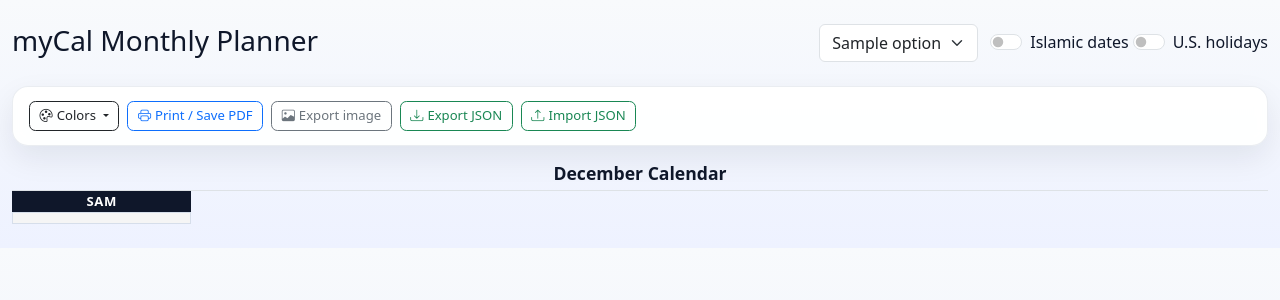
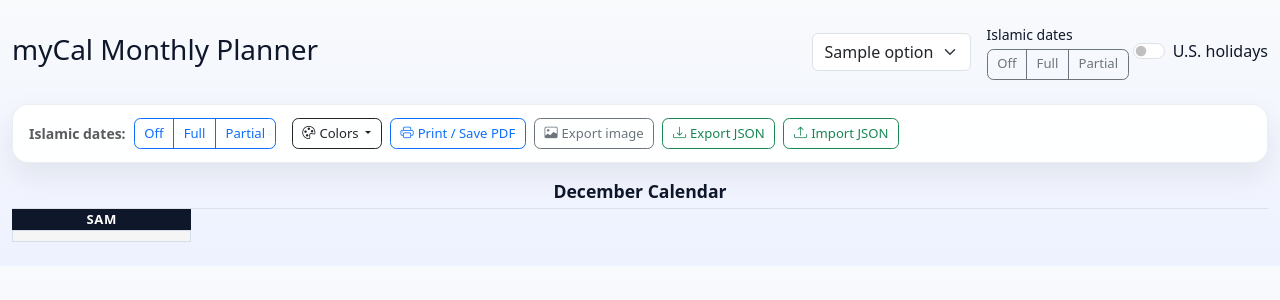
Before and after one commit to anasmangla/myCal, a Flask app: template app/templates/index.html in a window 1280 px wide. Shown: the top 300 px of the page. Run offline with Flask 3, Linux system fonts and the light colour scheme; the template is opened without the code that fills it: most values are stand-ins (such as "Sample title", 1, 10 or a date in 2020).

Commit message:
Add always-visible Islamic mode quick toggle in toolbar

```diff
--- a/app/static/css/styles.css
+++ b/app/static/css/styles.css
@@ -38,6 +38,8 @@ body {
   border-radius: 1rem;
   box-shadow: var(--shadow);
   padding: 0.85rem 1rem;
+  position: relative;
+  z-index: 1200;
 }
 
 .action-bar {
@@ -54,6 +56,7 @@ body {
 
 .color-settings-menu {
   min-width: 15rem;
+  z-index: 1300;
 }
 
 .no-print .btn {
--- a/app/static/js/app.js
+++ b/app/static/js/app.js
@@ -1,5 +1,20 @@
 document.addEventListener('DOMContentLoaded', () => {
   const data = window.CALENDAR_DATA;
+  const islamicFormatter = new Intl.DateTimeFormat('en-u-ca-islamic', { month: 'long', day: 'numeric', timeZone: 'UTC' });
+  const islamicMonthNameMap = {
+    Muharram: 'Muharram',
+    Safar: 'Safar',
+    "Rabiʻ I": 'Rabi al-Awwal',
+    "Rabiʻ II": 'Rabi al-Thani',
+    'Jumada I': 'Jumada al-Awwal',
+    'Jumada II': 'Jumada al-Thani',
+    Rajab: 'Rajab',
+    "Shaʻban": "Sha'ban",
+    Ramadan: 'Ramadhan',
+    Shawwal: 'Shawwal',
+    "Dhuʻl-Qiʻdah": "Dhul Qi'dah",
+    "Dhuʻl-Hijjah": 'Dhul Hajja',
+  };
   const audienceColors = {
     Lajna: '#b03060',
     Nasirat: '#f4a6c1',
@@ -278,6 +293,35 @@ document.addEventListener('DOMContentLoaded', () => {
     });
   }
 
+  function getIslamicParts(iso) {
+    const parts = islamicFormatter.formatToParts(new Date(`${iso}T00:00:00Z`));
+    const rawMonth = parts.find((part) => part.type === 'month')?.value || '';
+    return {
+      month: islamicMonthNameMap[rawMonth] || rawMonth,
+      day: Number(parts.find((part) => part.type === 'day')?.value || 0),
+    };
+  }
+
+  function ordinal(day) {
+    const mod10 = day % 10;
+    const mod100 = day % 100;
+    if (mod10 === 1 && mod100 !== 11) return `${day}st`;
+    if (mod10 === 2 && mod100 !== 12) return `${day}nd`;
+    if (mod10 === 3 && mod100 !== 13) return `${day}rd`;
+    return `${day}th`;
+  }
+
+  function islamicLabelForDate(iso) {
+    const mode = (data.islamicMode || 'partial').toLowerCase();
+    if (mode === 'off') return '';
+
+    const islamic = getIslamicParts(iso);
+    const isFirstGregorian = iso.endsWith('-01');
+    const isFirstIslamic = islamic.day === 1;
+    if (mode === 'partial' && !isFirstGregorian && !isFirstIslamic) return '';
+    return `${ordinal(islamic.day)} of ${islamic.month}`;
+  }
+
   function setupEventDragAndDrop() {
     document.querySelectorAll('.calendar-cell[data-in-month="true"]').forEach((cell) => {
       cell.addEventListener('dragenter', (event) => {
@@ -354,15 +398,19 @@ document.addEventListener('DOMContentLoaded', () => {
       const day = new Date(`${iso}T00:00:00`);
       const jsDay = day.getUTCDay();
       const showHoliday = Boolean(data.holidays[iso]) && !isHiddenMeta('holidays', iso);
-      const showIslamic = Boolean(data.includeIslamic) && !isHiddenMeta('islamic', iso);
+      const islamicLabel = !isHiddenMeta('islamic', iso) ? islamicLabelForDate(iso) : '';
       if (jsDay === 0 || jsDay === 6) cell.classList.add('weekend');
       cell.classList.toggle('holiday', showHoliday);
       if (data.longWeekends.includes(iso)) cell.classList.add('long-weekend');
       if (data.styles[iso]) cell.style.background = data.styles[iso];
       const holidayPill = cell.querySelector('.holiday-pill');
       if (holidayPill) {
-        holidayPill.innerHTML = '';
-        holidayPill.classList.remove('holiday-pill-long', 'has-content');
+        const lines = [];
+        if (showHoliday && data.holidays[iso]) lines.push(`<span class="calendar-meta-line">${escapeHtml(data.holidays[iso])}</span>`);
+        if (islamicLabel) lines.push(`<span class="calendar-meta-line islamic-note">${escapeHtml(islamicLabel)}</span>`);
+        holidayPill.innerHTML = lines.join('');
+        holidayPill.classList.toggle('has-content', lines.length > 0);
+        holidayPill.classList.remove('holiday-pill-long');
       }
     });
   }
@@ -883,7 +931,7 @@ document.addEventListener('DOMContentLoaded', () => {
     const islamicButton = document.getElementById('contextToggleIslamic');
     const selectableDate = isSelectableDate(activeDate);
     const hasHoliday = Boolean(activeDate && data.holidays[activeDate]);
-    const hasIslamic = Boolean(selectableDate && data.includeIslamic);
+    const hasIslamic = Boolean(selectableDate && (data.islamicMode || 'partial') !== 'off');
     const holidayHidden = Boolean(activeDate && isHiddenMeta('holidays', activeDate));
     const islamicHidden = Boolean(activeDate && isHiddenMeta('islamic', activeDate));
 
--- a/app/templates/base.html
+++ b/app/templates/base.html
@@ -22,6 +22,7 @@
         selectedYear: {{ selected_year }},
         includeHolidays: {{ 'true' if include_holidays else 'false' }},
         includeIslamic: {{ 'true' if include_islamic else 'false' }},
+        islamicMode: {{ islamic_mode|tojson }},
       };
     </script>
     <script src="{{ url_for('static', filename='js/app.js') }}"></script>
--- a/app/templates/index.html
+++ b/app/templates/index.html
@@ -14,10 +14,18 @@
           {% endfor %}
         </select>
       </div>
-      <div class="col-auto form-check form-switch ms-lg-2">
-        <input type="hidden" name="islamic" value="0">
-        <input class="form-check-input" type="checkbox" role="switch" id="islamicToggle" name="islamic" value="1" {% if include_islamic %}checked{% endif %}>
-        <label class="form-check-label" for="islamicToggle">Islamic dates</label>
+      <div class="col-auto ms-lg-2">
+        <label class="form-label small mb-1 d-block">Islamic dates</label>
+        <div class="btn-group btn-group-sm" role="group" aria-label="Islamic dates visibility">
+          <input type="radio" class="btn-check" name="islamic" id="islamicToggleOff" value="off" {% if islamic_mode == 'off' %}checked{% endif %}>
+          <label class="btn btn-outline-secondary" for="islamicToggleOff">Off</label>
+
+          <input type="radio" class="btn-check" name="islamic" id="islamicToggleFull" value="full" {% if islamic_mode == 'full' %}checked{% endif %}>
+          <label class="btn btn-outline-secondary" for="islamicToggleFull">Full</label>
+
+          <input type="radio" class="btn-check" name="islamic" id="islamicTogglePartial" value="partial" {% if islamic_mode == 'partial' %}checked{% endif %}>
+          <label class="btn btn-outline-secondary" for="islamicTogglePartial">Partial</label>
+        </div>
       </div>
       <div class="col-auto form-check form-switch">
         <input type="hidden" name="holidays" value="0">
@@ -27,7 +35,15 @@
     </form>
   </div>
   <div class="toolbar-panel no-print mb-3">
-    <div class="d-flex align-items-center justify-content-start">
+    <div class="d-flex flex-wrap align-items-center justify-content-start gap-2">
+      <div class="d-flex align-items-center gap-2 me-2">
+        <span class="small text-muted fw-semibold">Islamic dates:</span>
+        <div class="btn-group btn-group-sm" role="group" aria-label="Islamic dates quick toggle">
+          <a class="btn {% if islamic_mode == 'off' %}btn-primary{% else %}btn-outline-primary{% endif %}" href="{{ url_for('calendar.index', month_year=selected_month_year, holidays=1 if include_holidays else 0, islamic='off') }}">Off</a>
+          <a class="btn {% if islamic_mode == 'full' %}btn-primary{% else %}btn-outline-primary{% endif %}" href="{{ url_for('calendar.index', month_year=selected_month_year, holidays=1 if include_holidays else 0, islamic='full') }}">Full</a>
+          <a class="btn {% if islamic_mode == 'partial' %}btn-primary{% else %}btn-outline-primary{% endif %}" href="{{ url_for('calendar.index', month_year=selected_month_year, holidays=1 if include_holidays else 0, islamic='partial') }}">Partial</a>
+        </div>
+      </div>
       <div class="d-flex gap-2 action-bar">
         <div class="dropdown">
           <button class="btn btn-outline-dark btn-sm dropdown-toggle" type="button" id="colorSettingsToggle" data-bs-toggle="dropdown" data-bs-auto-close="outside" aria-expanded="false">
@@ -140,7 +156,7 @@
           <input type="hidden" name="return_year" value="{{ selected_year }}">
           <input type="hidden" name="return_month" value="{{ selected_month }}">
           <input type="hidden" name="return_holidays" value="{{ 1 if include_holidays else 0 }}">
-          <input type="hidden" name="return_islamic" value="{{ 1 if include_islamic else 0 }}">
+          <input type="hidden" name="return_islamic" value="{{ islamic_mode }}">
           <div class="row g-3">
             <div class="col-md-6"><label class="form-label">Title</label><input class="form-control" name="title" id="title" maxlength="200" required></div>
             <div class="col-md-3"><label class="form-label">Start date</label><input type="date" class="form-control" name="start_date" id="startDate" required></div>
@@ -188,7 +204,7 @@
   <input type="hidden" name="return_year" value="{{ selected_year }}">
   <input type="hidden" name="return_month" value="{{ selected_month }}">
   <input type="hidden" name="return_holidays" value="{{ 1 if include_holidays else 0 }}">
-  <input type="hidden" name="return_islamic" value="{{ 1 if include_islamic else 0 }}">
+  <input type="hidden" name="return_islamic" value="{{ islamic_mode }}">
   <input type="hidden" name="delete_mode" id="deleteMode" value="all">
   <input type="hidden" name="occurrence_date" id="deleteOccurrenceDate" value="">
 </form>
@@ -196,7 +212,7 @@
   <input type="hidden" name="return_year" value="{{ selected_year }}">
   <input type="hidden" name="return_month" value="{{ selected_month }}">
   <input type="hidden" name="return_holidays" value="{{ 1 if include_holidays else 0 }}">
-  <input type="hidden" name="return_islamic" value="{{ 1 if include_islamic else 0 }}">
+  <input type="hidden" name="return_islamic" value="{{ islamic_mode }}">
   <input type="hidden" name="target_date" id="eventActionTargetDate">
   <input type="hidden" name="anchor_date" id="eventActionAnchorDate">
 </form>
@@ -204,7 +220,7 @@
   <input type="hidden" name="return_year" value="{{ selected_year }}">
   <input type="hidden" name="return_month" value="{{ selected_month }}">
   <input type="hidden" name="return_holidays" value="{{ 1 if include_holidays else 0 }}">
-  <input type="hidden" name="return_islamic" value="{{ 1 if include_islamic else 0 }}">
+  <input type="hidden" name="return_islamic" value="{{ islamic_mode }}">
   <input type="file" name="calendar_file" id="importDataFileInput" accept=".json,application/json">
 </form>
 <input type="color" id="dateColorPicker" class="visually-hidden" value="#fef3c7">
@@ -212,8 +228,12 @@
   document.addEventListener('DOMContentLoaded', () => {
     const form = document.getElementById('calendarMonthForm');
     const monthSelect = form?.querySelector('select[name="month_year"]');
+    const islamicToggles = form?.querySelectorAll('input[name="islamic"]');
+    const holidaysToggle = form?.querySelector('input[name="holidays"][type="checkbox"]');
     if (!form || !monthSelect) return;
     monthSelect.addEventListener('change', () => form.submit());
+    islamicToggles?.forEach((toggle) => toggle.addEventListener('change', () => form.submit()));
+    holidaysToggle?.addEventListener('change', () => form.submit());
   });
 </script>
 {% endblock %}
```
Also changed, not shown: app/routes.py (+6 -2 lines).
